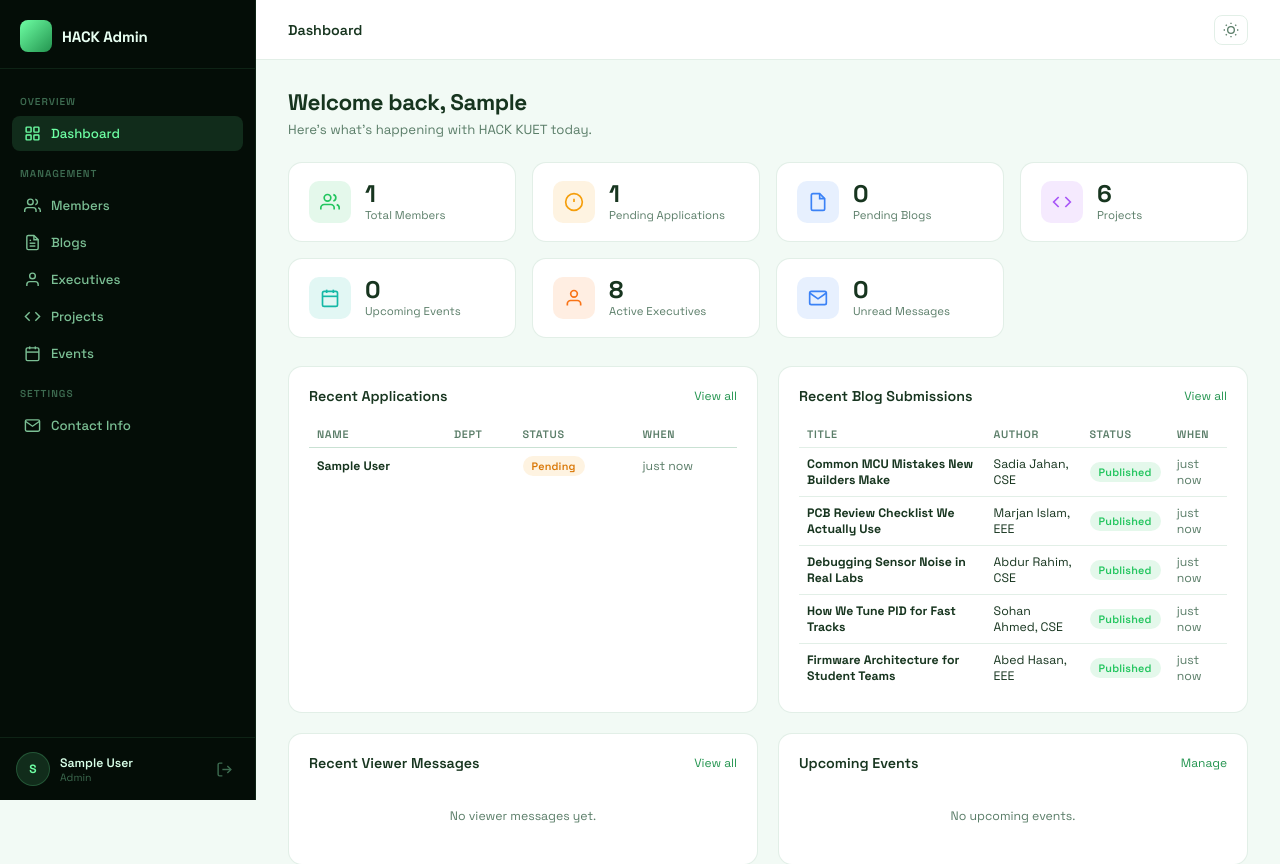
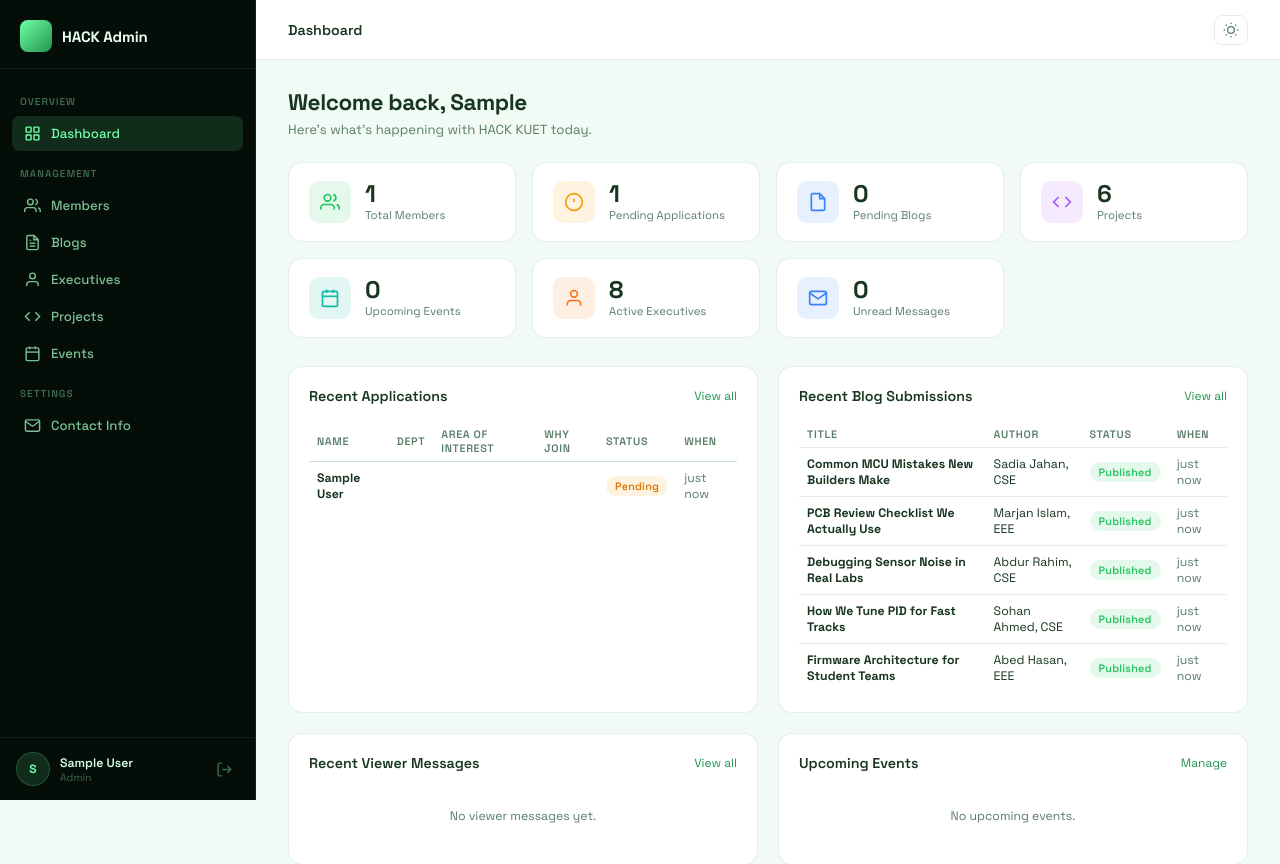
Before and after one commit to Fariha127/Hack-Club, a PHP site: page /admin/dashboard.php in a window 1280 px wide. Shown: the top 864 px of the page. Run offline with PHP 8.4, Linux system fonts and the light colour scheme; the visitor is signed in with stand-in values (Sample User, id 1); data comes from the database, SQL or seed files in the repository; data that the repository does not hold is empty.

Commit message:
Fixed bugs

```diff
--- a/admin/api/contact-api.php
+++ b/admin/api/contact-api.php
@@ -3,8 +3,7 @@ require_once __DIR__ . '/../includes/auth.php';
 require_once __DIR__ . '/../includes/db.php';
 require_once __DIR__ . '/../includes/functions.php';
 require_admin();
-// Contact info is handled via direct form POST in contact.php module.
-// This endpoint handles individual field updates via AJAX if needed.
+
 $input  = json_decode(file_get_contents('php://input'), true) ?? [];
 $action = $input['action'] ?? '';
 verify_csrf();
--- a/admin/dashboard.php
+++ b/admin/dashboard.php
@@ -133,12 +133,14 @@ require_once __DIR__ . '/includes/header.php';
                     <?php if ($recentApps): ?>
                     <div class="mini-table-wrap">
                         <table class="mini-table">
-                            <thead><tr><th>Name</th><th>Dept</th><th>Status</th><th>When</th></tr></thead>
+                            <thead><tr><th>Name</th><th>Dept</th><th>Area of Interest</th><th>Why Join</th><th>Status</th><th>When</th></tr></thead>
                             <tbody>
                             <?php foreach ($recentApps as $app): ?>
                                 <tr>
                                     <td><strong><?= h($app['full_name']) ?></strong></td>
                                     <td><?= h($app['department']) ?></td>
+                                    <td><?= h(truncate($app['area_of_interest'] ?? '', 35)) ?></td>
+                                    <td><?= h(truncate($app['why_join'] ?? '', 45)) ?></td>
                                     <td><?= status_badge($app['status']) ?></td>
                                     <td class="muted"><?= time_ago($app['submitted_at']) ?></td>
                                 </tr>
@@ -193,7 +195,7 @@ require_once __DIR__ . '/includes/header.php';
                                 <tr>
                                     <td><strong><?= h($m['full_name']) ?></strong></td>
                                     <td><?= h($m['email']) ?></td>
-                                    <td><?= status_badge($m['status'] === 'unread' ? 'pending' : 'approved') ?></td>
+                                    <td><?= status_badge($m['status']) ?></td>
                                     <td class="muted"><?= time_ago($m['submitted_at']) ?></td>
                                 </tr>
                             <?php endforeach; ?>
--- a/admin/includes/functions.php
+++ b/admin/includes/functions.php
@@ -82,6 +82,8 @@ function status_badge(string $status): string {
         'pending'   => 'badge-warning',
         'approved'  => 'badge-success',
         'rejected'  => 'badge-danger',
+        'unread'    => 'badge-warning',
+        'read'      => 'badge-success',
         'published' => 'badge-success',
         'upcoming'  => 'badge-info',
         'ongoing'   => 'badge-primary',
--- a/admin/modules/contact.php
+++ b/admin/modules/contact.php
@@ -138,7 +138,7 @@ require_once __DIR__ . '/../includes/header.php';
                                 <td><strong><?= h($m['full_name']) ?></strong></td>
                                 <td><a href="mailto:<?= h($m['email']) ?>"><?= h($m['email']) ?></a></td>
                                 <td><?= h(truncate($m['message'], 70)) ?></td>
-                                <td><?= status_badge($m['status'] === 'unread' ? 'pending' : 'approved') ?></td>
+                                <td><?= status_badge($m['status']) ?></td>
                                 <td class="muted"><?= date('d M Y', strtotime($m['submitted_at'])) ?></td>
                                 <td>
                                     <div class="action-btns">
--- a/admin/modules/members.php
+++ b/admin/modules/members.php
@@ -56,7 +56,7 @@ require_once __DIR__ . '/../includes/header.php';
                     <table class="data-table" id="appTable">
                         <thead>
                             <tr>
-                                <th>#</th><th>Name</th><th>Email</th><th>Department</th><th>Year</th><th>Status</th><th>Submitted</th><th>Actions</th>
+                                <th>#</th><th>Name</th><th>Email</th><th>Department</th><th>Year</th><th>Area of Interest</th><th>Why Join</th><th>Status</th><th>Submitted</th><th>Actions</th>
                             </tr>
                         </thead>
                         <tbody>
@@ -67,6 +67,8 @@ require_once __DIR__ . '/../includes/header.php';
                                 <td><?= h($app['email']) ?></td>
                                 <td><?= h($app['department']) ?></td>
                                 <td><?= h($app['year']) ?></td>
+                                <td><?= h(truncate($app['area_of_interest'] ?? '', 45)) ?></td>
+                                <td><?= h(truncate($app['why_join'] ?? '', 55)) ?></td>
                                 <td><?= status_badge($app['status']) ?></td>
                                 <td class="muted"><?= date('d M Y', strtotime($app['submitted_at'])) ?></td>
                                 <td>
@@ -90,7 +92,7 @@ require_once __DIR__ . '/../includes/header.php';
                             </tr>
                         <?php endforeach; ?>
                         <?php if (empty($applications)): ?>
-                            <tr><td colspan="8"><div class="empty-state">No applications yet.</div></td></tr>
+                            <tr><td colspan="10"><div class="empty-state">No applications yet.</div></td></tr>
                         <?php endif; ?>
                         </tbody>
                     </table>
--- a/home.php
+++ b/home.php
@@ -411,7 +411,7 @@ public_header('Portfolio', 'home');
                 </div>
                 <button class="dialog-close" id="membership-close" type="button" aria-label="Close membership form">&times;</button>
             </div>
-            <p class="membership-copy">Share your details and interests, and we will use the PHP backend to record your membership request.</p>
+            <p class="membership-copy">Share your details and interests, and our team will review your membership request.</p>
             <form class="form-wrap membership-form" id="membership-form" action="membership.php" method="post">
                 <div class="field">
                     <label for="member-name">Full Name</label>
```
Also changed, not shown: admin/uploads/blogs/591c6ff3bc28b73e7d1b.jpg (added).
